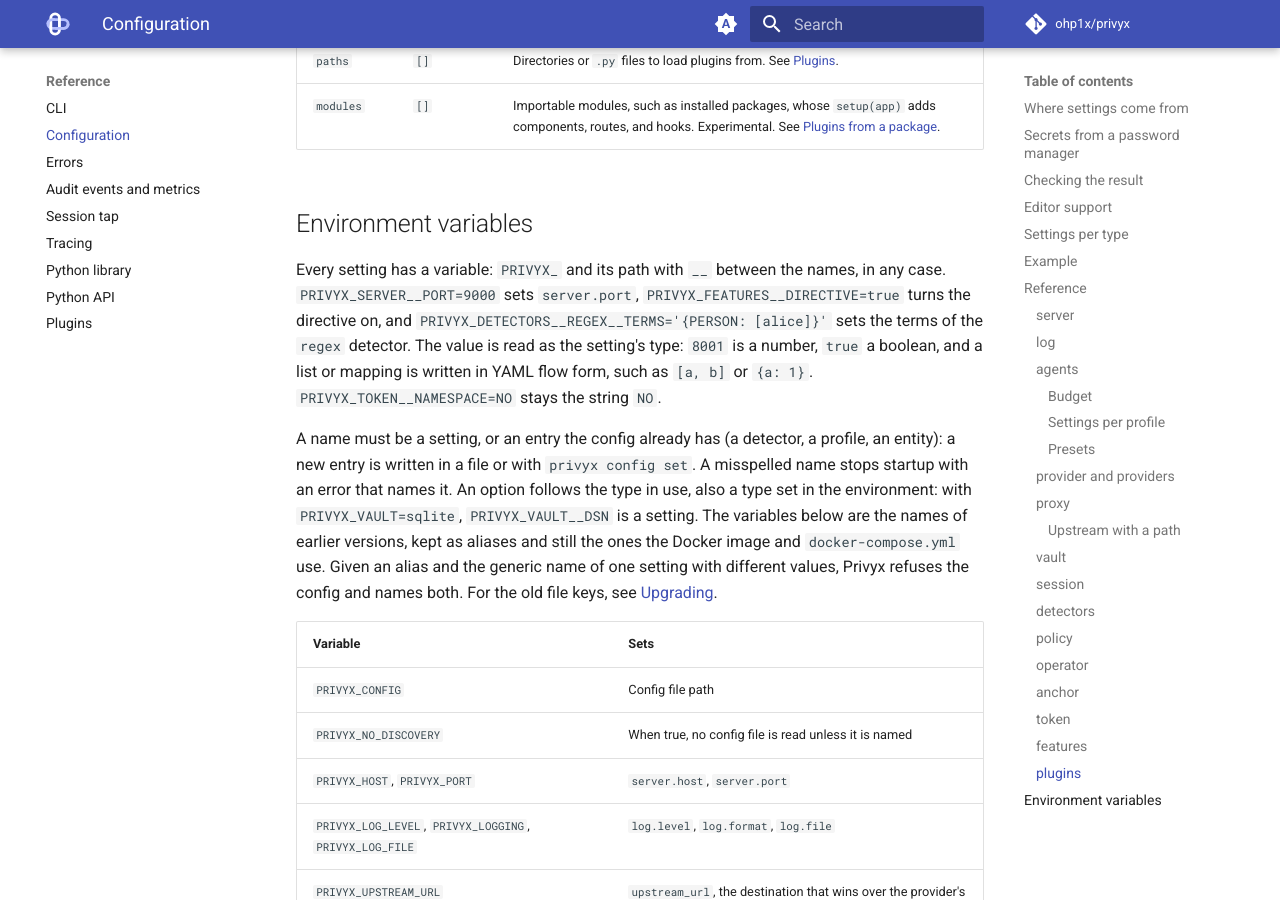
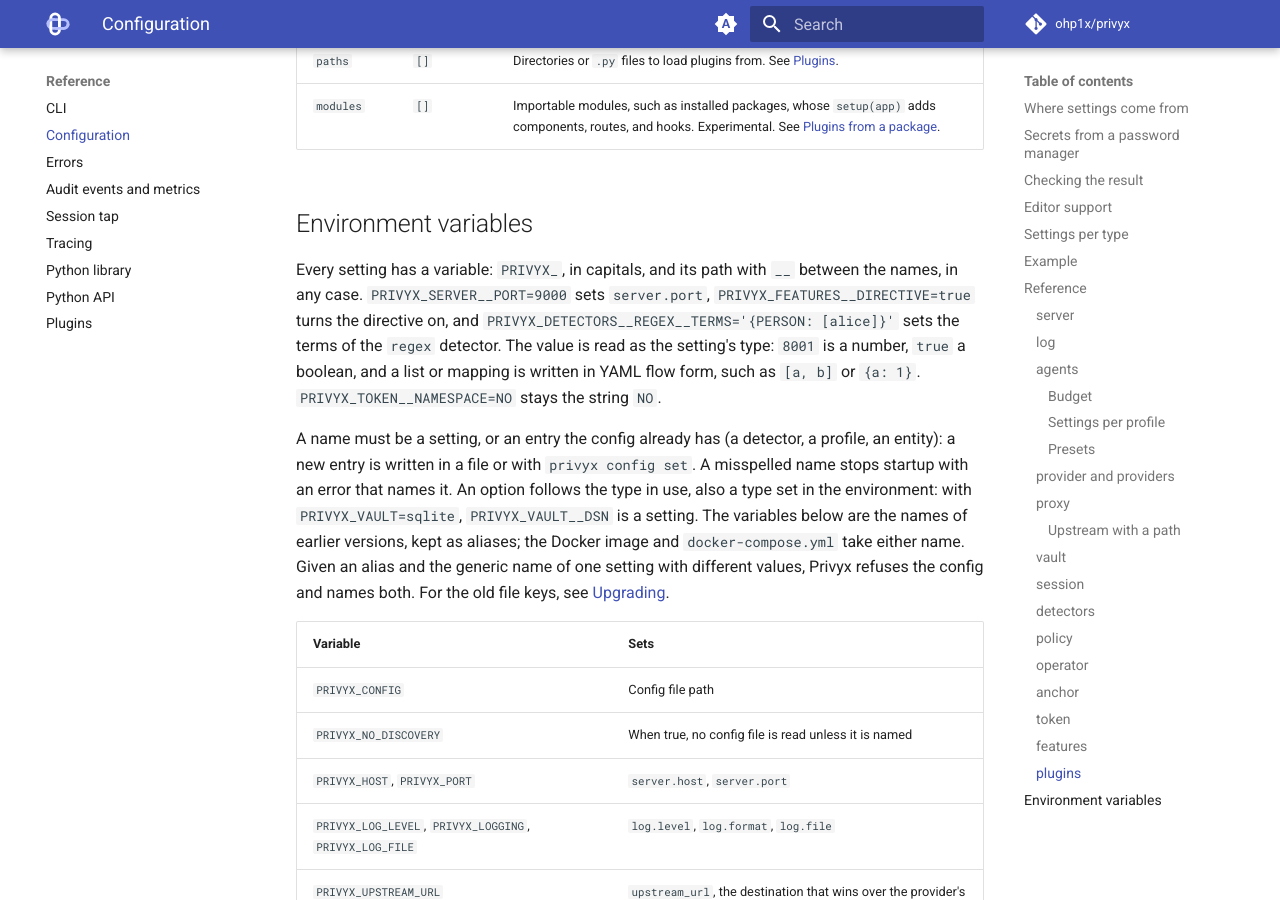
Before and after one commit to ohp1x/privyx, an MkDocs documentation site: the page built from docs/guide/configuration.md, in a window 1280 px wide and 900 px high, scrolled down 22815 px. Built offline with MkDocs 1.6.1 and Material for MkDocs 9.7.7, drawn with Linux system fonts in a browser that asks for light colours; comment, search, counter and statistics services are not loaded.

Commit message:
fix(docker): let either variable name override the image defaults (#292)

```diff
--- a/docs/guide/configuration.md
+++ b/docs/guide/configuration.md
@@ -840,8 +840,8 @@ session tap, which records each masked exchange, is `proxy.tap` and
 
 ## Environment variables
 
-Every setting has a variable: `PRIVYX_` and its path with `__` between the
-names, in any case. `PRIVYX_SERVER__PORT=9000` sets `server.port`,
+Every setting has a variable: `PRIVYX_`, in capitals, and its path with `__`
+between the names, in any case. `PRIVYX_SERVER__PORT=9000` sets `server.port`,
 `PRIVYX_FEATURES__DIRECTIVE=true` turns the directive on, and
 `PRIVYX_DETECTORS__REGEX__TERMS='{PERSON: [alice]}'` sets the terms of the
 `regex` detector. The value is read as the setting's type: `8001` is a number,
@@ -853,9 +853,9 @@ profile, an entity): a new entry is written in a file or with
 `privyx config set`. A misspelled name stops startup with an error that names
 it. An option follows the type in use, also a type set in the environment:
 with `PRIVYX_VAULT=sqlite`, `PRIVYX_VAULT__DSN` is a setting. The variables
-below are the names of earlier versions, kept as aliases and still the ones the
-Docker image and `docker-compose.yml` use. Given an alias and the generic name
-of one setting with different values, Privyx refuses the config and names both.
+below are the names of earlier versions, kept as aliases; the Docker image and
+`docker-compose.yml` take either name. Given an alias and the generic name of
+one setting with different values, Privyx refuses the config and names both.
 For the old file keys, see [Upgrading](upgrading.md).
 
 | Variable | Sets |
```
Also changed, not shown: CHANGELOG.md (+1 -0 lines), docker-compose.yml (+32 -12 lines), docs/docker.md (+10 -0 lines), 2 other files.
